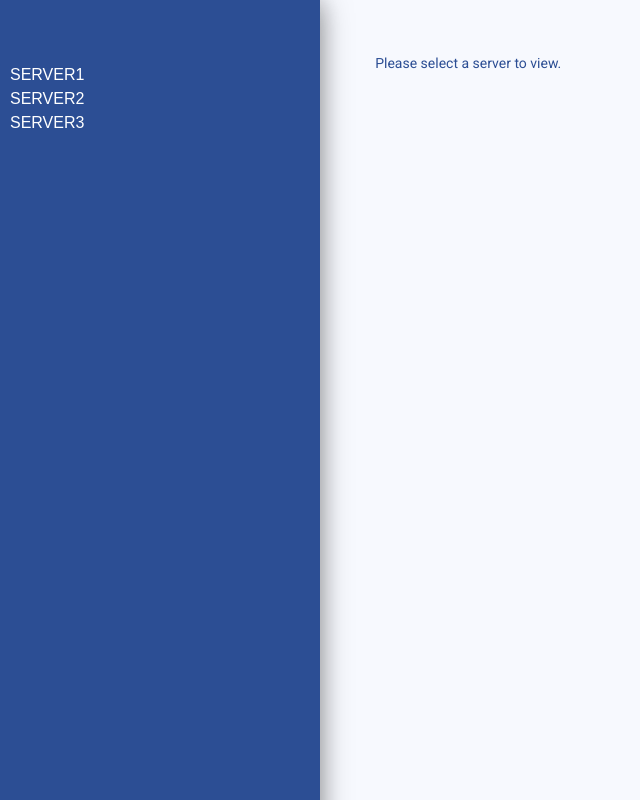
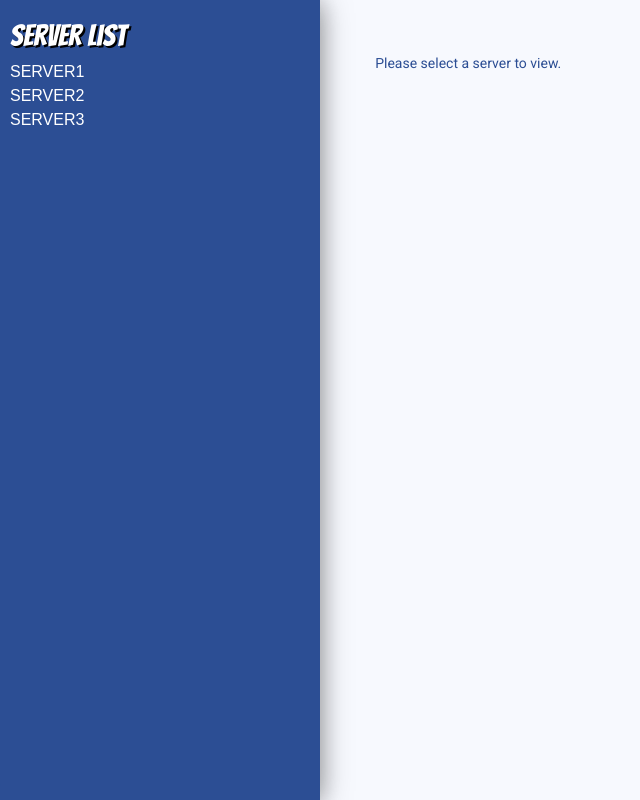
Before and after one commit to badgumby/ansible-web, a PHP site: page / in a window 1280 px wide. Shown: the whole page, without its empty margins (0-640 px from the left). Run offline with PHP 8.4, Linux system fonts and the light colour scheme.

Commit message:
lots more style changes

```diff
--- a/serverinfo/index.php
+++ b/serverinfo/index.php
@@ -1,11 +1,14 @@
 <html>
 <head>
   <link rel = "stylesheet" type = "text/css" href = "style/style.css">
-  <link href="https://fonts.googleapis.com/css?family=Roboto&display=swap" rel="stylesheet">
+  <link href="https://fonts.googleapis.com/css?family=Bangers|Roboto&display=swap" rel="stylesheet">
   <title>Server List</title>
 </head>
 <body>
   <div class="navdiv">
+    <div class="navTitle">
+      Server List
+    </div>
 <form action="serverinfo.php" method="post" target="serverinfo" class="formNav">
   <select class="select-css" name="server" id="server" size="20" required="required" onchange="this.form.submit()">
 <?php
--- a/serverinfo/style/style.css
+++ b/serverinfo/style/style.css
@@ -44,7 +44,6 @@ svg, svg polygon {
   background-color: #2c4e94;
   height: 100%;
   width: 25%;
-  padding-top: 5%;
   font-size: 14px;
   display: flex;
   flex-direction: column;
@@ -55,6 +54,23 @@ svg, svg polygon {
   z-index: 1030;
   box-shadow: 0 2px 22px 0 rgba(0,0,0,.2), 0 2px 30px 0 rgba(0,0,0,.35);
   /*justify-content: center; */
+}
+
+.navTitle {
+  font-family: 'Bangers', cursive;
+  text-shadow: 2px 2px black;
+  font-size: 30px;
+  padding-left: 10px;
+  margin-bottom: 10px;
+  margin-top: 20px;
+}
+
+.headerTitle {
+  font-family: 'Roboto', sans-serif;
+  font-weight: bold;
+  margin-bottom: 10px;
+  margin-top: 20px;
+  text-shadow: 2px 2px black;
 }
 
 .serverInfoDiv {
@@ -143,7 +159,6 @@ body {
 }
 
 .select-css {
-  font-family: 'Roboto', sans-serif;
 	display: block;
 	color: #FFF;
   background-color: #2c4e94;
@@ -214,6 +229,7 @@ body {
 .infoTable {
   margin-left: 5%;
   margin-right: 5%;
+  box-shadow: 0 2px 22px 0 rgba(0,0,0,.2), 0 2px 30px 0 rgba(0,0,0,.35);
 }
 
 .table-fill {
```
Also changed, not shown: serverinfo/serverinfo.php (+17 -7 lines).
